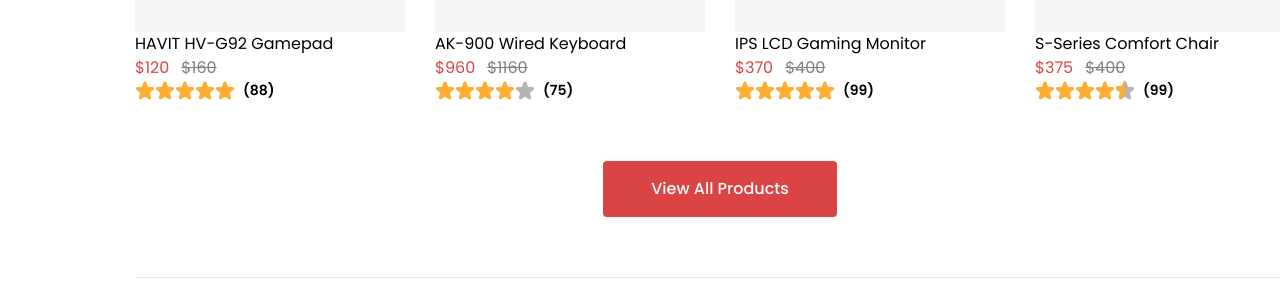
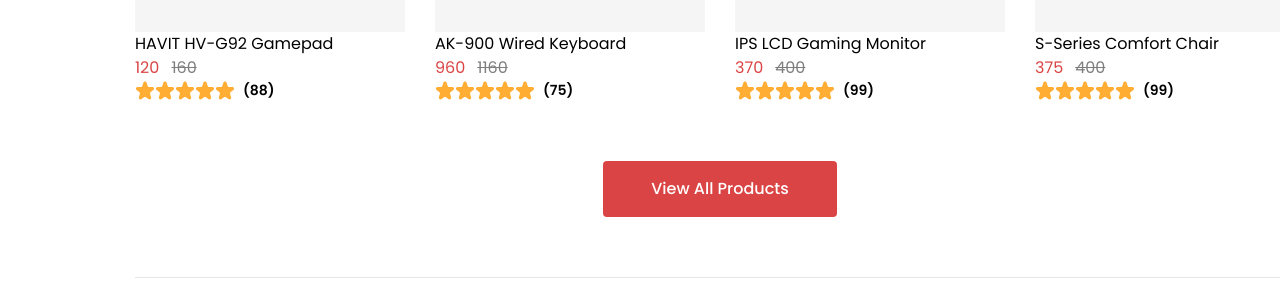
Before and after one commit to phuongez/MindXProject, a plain HTML site: page index.html in a window 1280 px wide. Shown: the part 1054-1340 px from the top of the page. Drawn offline with Linux system fonts and the light colour scheme; a web font is replaced by a local one.

Commit message:
Successful display product by javascript

```diff
--- a/index.html
+++ b/index.html
@@ -8,6 +8,7 @@
     <link rel="preconnect" href="https://fonts.googleapis.com">
     <link rel="preconnect" href="https://fonts.gstatic.com" crossorigin>
     <link href="https://fonts.googleapis.com/css2?family=Engagement&family=Inter:ital,opsz,wght@0,14..32,100..900;1,14..32,100..900&family=Outfit:wght@100..900&family=Plus+Jakarta+Sans:ital,wght@0,200..800;1,200..800&family=Poppins:ital,wght@0,100;0,200;0,300;0,400;0,500;0,600;0,700;0,800;0,900;1,100;1,200;1,300;1,400;1,500;1,600;1,700;1,800;1,900&display=swap" rel="stylesheet">
+
 </head>
 <body>
     <div class="event">
@@ -86,12 +87,12 @@
             </div>
             </div>
             <div class="previous-next">
-                <img src="./images/Fill With Left Arrow.png" alt="Previous Items">
-                <img src="./images/Fill with Right Arrow.png" alt="Next Items">
+                <img src="./images/Fill With Left Arrow.png" alt="Previous Items" id="next-btn">
+                <img src="./images/Fill with Right Arrow.png" alt="Next Items" id="prev-btn">
             </div>
         </div>
         <div id="product-list" class="products">
-            <div class="sale-product1">
+            <!-- <div class="sale-product1">
                 <div class="product-container">
                     <img src="./images/products/Frame 611.png" alt="sale item">
                     <div class="sale-percentage">-40%</div>
@@ -187,7 +188,7 @@
                     </div>
                     <p class="rating-numbers">(99)</p>
                 </div>
-            </div>
+            </div> -->
         </div>
         <div class="view-all-product">
             <button class="view-all-product-button">View All Products</button>
@@ -680,5 +681,6 @@
             </div>
         </div>
     </div>
+    <script src="script.js"></script>
 </body>
 </html>
--- a/script.js
+++ b/script.js
@@ -9,7 +9,7 @@
         discountPrice: 120,
         discountRate: "-40%",
         description: "PlayStation 5 Controller Skin High quality vinyl with air channel adhesive for easy bubble free install & mess free removal Pressure sensitive.",
-        color: [gray, red],
+        color: ["grey", "red"],
         size: [],
         img: "./images/products/Frame 611.png"
     },
@@ -53,7 +53,7 @@
         description: "Ergonomic Comfort Chair Premium quality materials with adjustable lumbar support and recline features. Provides maximum comfort for long hours of sitting with breathable mesh fabric.",
         color: [],
         size: [],
-        img: "./images/products/Frame 612 copy.png"
+        img: "./images/products/Frame 614.png"
     },
     {
         id: 5,
@@ -121,7 +121,7 @@
         discountPrice: 120,
         discountRate: "-40%",
         description: "PlayStation 5 Controller Skin High quality vinyl with air channel adhesive for easy bubble free install & mess free removal Pressure sensitive.",
-        color: [gray, red],
+        color: [],
         size: [],
         img: "./images/products/Frame 611.png"
     },
@@ -177,7 +177,7 @@
         discountPrice: 120,
         discountRate: "-40%",
         description: "PlayStation 5 Controller Skin High quality vinyl with air channel adhesive for easy bubble free install & mess free removal Pressure sensitive.",
-        color: [gray, red],
+        color: [],
         size: [],
         img: "./images/products/Frame 611.png"
     },
@@ -224,3 +224,63 @@
         img: "./images/products/Frame 612 copy.png"
     }
 ];
+
+function displayProducts(products) {
+    const productContainer = document.getElementById('product-list');
+    products.forEach(product => {
+    const productHTML = `
+      <div class="sale-product">
+                <div class="product-container">
+                    <img src="${product.img}" alt="sale item">
+                    <div class="sale-percentage">${product.discountRate}</div>
+                    <button class="add-to-cart">Add To Cart</button>
+                    <div class="favorite-icon"><svg xmlns="http://www.w3.org/2000/svg" viewBox="0 0 24 24"><title>heart-outline</title><path d="M12.1,18.55L12,18.65L11.89,18.55C7.14,14.24 4,11.39 4,8.5C4,6.5 5.5,5 7.5,5C9.04,5 10.54,6 11.07,7.36H12.93C13.46,6 14.96,5 16.5,5C18.5,5 20,6.5 20,8.5C20,11.39 16.86,14.24 12.1,18.55M16.5,3C14.76,3 13.09,3.81 12,5.08C10.91,3.81 9.24,3 7.5,3C4.42,3 2,5.41 2,8.5C2,12.27 5.4,15.36 10.55,20.03L12,21.35L13.45,20.03C18.6,15.36 22,12.27 22,8.5C22,5.41 19.58,3 16.5,3Z" /></svg></div>
+                    <div class="seen-icon"><svg xmlns="http://www.w3.org/2000/svg" viewBox="0 0 24 24"><title>eye-outline</title><path d="M12,9A3,3 0 0,1 15,12A3,3 0 0,1 12,15A3,3 0 0,1 9,12A3,3 0 0,1 12,9M12,4.5C17,4.5 21.27,7.61 23,12C21.27,16.39 17,19.5 12,19.5C7,19.5 2.73,16.39 1,12C2.73,7.61 7,4.5 12,4.5M3.18,12C4.83,15.36 8.24,17.5 12,17.5C15.76,17.5 19.17,15.36 20.82,12C19.17,8.64 15.76,6.5 12,6.5C8.24,6.5 4.83,8.64 3.18,12Z" /></svg></div>
+                </div>
+                <p class="product-name">${product.name}</p>
+                <div class="product-price">
+                    <p class="sale-price">${product.discountPrice}</p>
+                    <p class="original-price">${product.price}</p>
+                </div>
+                <div class="rating">
+                    <div class="rating-stars">
+                        <img src="./images/star.svg" alt="rating">
+                        <img src="./images/star.svg" alt="rating">
+                        <img src="./images/star.svg" alt="rating">
+                        <img src="./images/star.svg" alt="rating">
+                        <img src="./images/star.svg" alt="rating">
+                    </div>
+                    <p class="rating-numbers">(${product.numberRating})</p>
+                </div>
+            </div>
+    `;
+    productContainer.innerHTML += productHTML;
+  });
+}
+
+displayProducts(products);
+
+
+const carousel = document.querySelector('#product-list');
+const nextButton = document.querySelector('#next-btn');
+const prevButton = document.querySelector('#prev-btn');
+
+let currentIndex = 0; // Vị trí sản phẩm đầu tiên
+const productWidth = 270; // Chiều rộng của mỗi sản phẩm (theo CSS)
+
+// Hàm để trượt đến sản phẩm tiếp theo
+prevButton.addEventListener('click', () => {
+  const maxIndex = carousel.children.length - 1; // Chỉ số cuối cùng
+  if (currentIndex < maxIndex) {
+    currentIndex++;
+    carousel.style.transform = `translateX(-${currentIndex * productWidth}px)`;
+  }
+});
+
+// Hàm để trượt về sản phẩm trước
+nextButton.addEventListener('click', () => {
+  if (currentIndex > 0) {
+    currentIndex--;
+    carousel.style.transform = `translateX(-${currentIndex * productWidth}px)`;
+  }
+});
--- a/styles.css
+++ b/styles.css
@@ -209,6 +209,7 @@
     padding: 0 135px 60px 135px;
     display: flex;
     flex-direction: column;
+    overflow: hidden;
   }
 
   .red-mark {
@@ -340,6 +341,7 @@
     display: flex;
     gap: 30px;
     margin-bottom: 60px;
+    transition: transform 0.3s ease-in-out;
   }
 
   .products > div {
```
